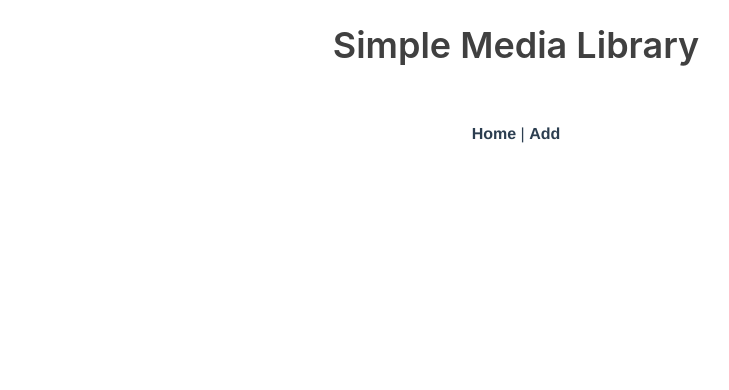
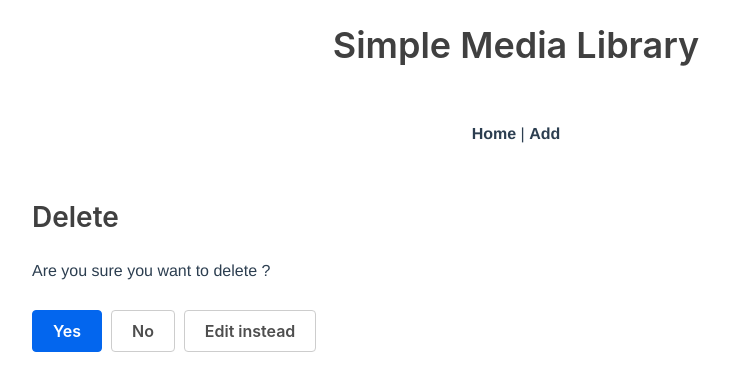
Before and after one commit to bykiandra/simple-media-library, a Vue app: page /#/delete in a window 1280 px wide. Shown: the top 390 px of the page, without its empty margins (124-853 px from the left). Built offline with nearby package versions, Linux system fonts and the light colour scheme; what vuejs-smart-table would draw is missing.

Commit message:
Added Delete functionality

```diff
--- a/src/components/MediaTable.vue
+++ b/src/components/MediaTable.vue
@@ -28,7 +28,7 @@
             <path d="M9 15h3l8.5 -8.5a1.5 1.5 0 0 0 -3 -3l-8.5 8.5v3" />
             <line x1="16" y1="5" x2="19" y2="8" />
           </svg></router-link>
-          <router-link :to="{ name: 'Delete', params: { id: row } }"><svg xmlns="http://www.w3.org/2000/svg" class="icon icon-tabler icon-tabler-trash" width="24" height="24" viewBox="0 0 24 24" stroke-width="1.5" stroke="#F44336" fill="none" stroke-linecap="round" stroke-linejoin="round">
+          <router-link :to="{ name: 'Delete', params: { id: row.id } }"><svg xmlns="http://www.w3.org/2000/svg" class="icon icon-tabler icon-tabler-trash" width="24" height="24" viewBox="0 0 24 24" stroke-width="1.5" stroke="#F44336" fill="none" stroke-linecap="round" stroke-linejoin="round">
             <path stroke="none" d="M0 0h24v24H0z" fill="none"/>
             <line x1="4" y1="7" x2="20" y2="7" />
             <line x1="10" y1="11" x2="10" y2="17" />
--- a/src/router/index.js
+++ b/src/router/index.js
@@ -19,6 +19,11 @@ const routes = [
     path: '/edit',
     name: 'Edit',
     component: () => import(/* webpackChunkName: "edit" */ '../views/Edit.vue')
+  },
+  {
+    path: '/delete',
+    name: 'Delete',
+    component: () => import(/* webpackChunkName: "delete" */ '../views/Delete.vue')
   }
 ]
 
--- /dev/null
+++ b/src/views/Delete.vue
@@ -0,0 +1,45 @@
+<template>
+  <div class="delete text-left">
+    <h3>Delete</h3>
+    <p id="deleteMessage">
+      Are you sure you want to delete <strong>{{ entry.title }}</strong>?<br /><br />
+      <button @click="deleteEntry(entry)" >Yes</button>&nbsp;
+      <a href="router.go(-1)" class="button muted-button">No</a>&nbsp;
+      <router-link :to="{ name: 'Edit', params: { id: entry.id } }" class="button muted-button">Edit instead</router-link>
+    </p>
+    <p id="success" class="hide"></p>
+  </div>
+</template>
+
+<script>
+import store from "store2";
+
+export default {
+  name: "Delete",
+  data() {
+    return {
+      entry: store(this.$route.params.id)
+    }
+  },
+  methods: {
+    deleteEntry(entry) {
+      let title = entry.title;
+      store.remove(entry.id);
+
+      document.getElementById("deleteMessage").classList.add("hide");
+      document.getElementById("success").innerHTML = "<strong>" + title + "</strong> has been successfully deleted.";
+      document.getElementById("success").classList.remove("hide");
+    }
+  }
+}
+</script>
+
+<style>
+#success {
+  color: #43A047;
+  background-color: #A5D6A7;
+  border: 1px solid #43A047;
+  border-radius: 3px;
+  padding: 5px;
+}
+</style>
```
